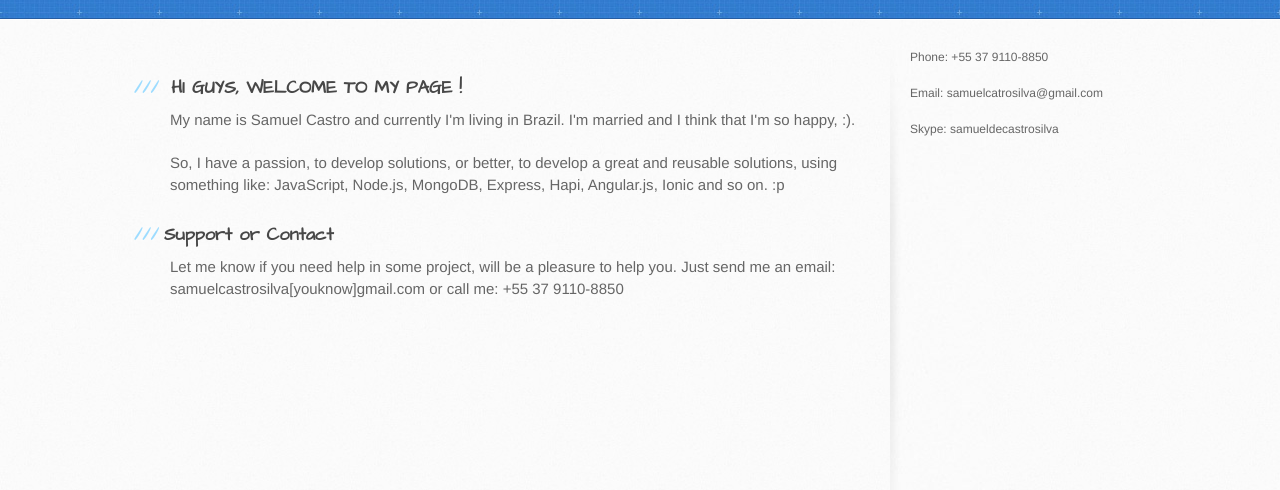
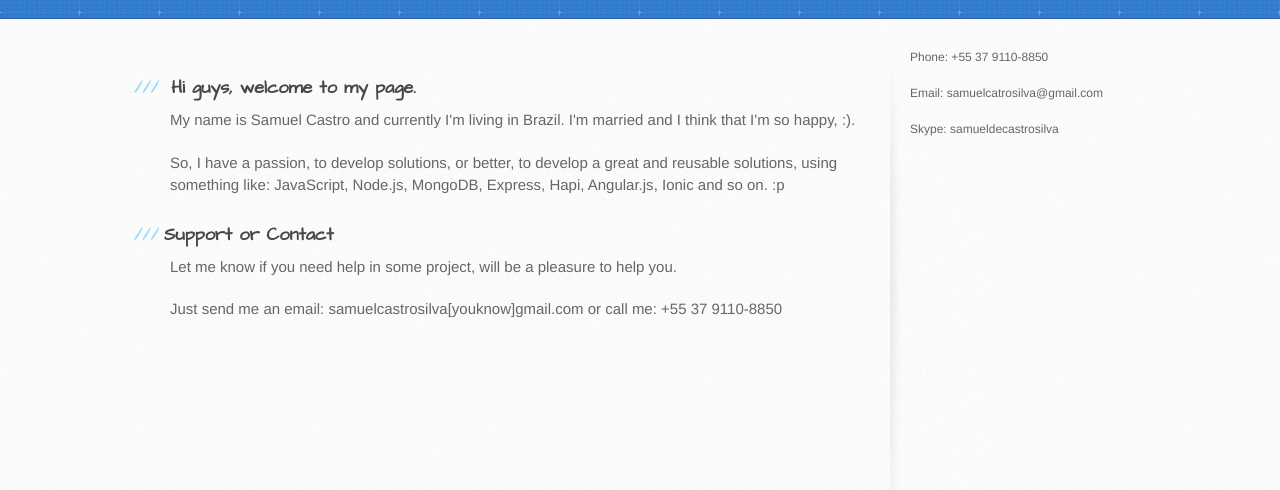
Before and after one commit to samuelcastro/samuelcastro.github.io, a plain HTML site: page index.html in a window 1280 px wide. Shown: the part 148-638 px from the top of the page. Drawn offline with Linux system fonts and the light colour scheme.

Commit message:
Changing my profile

```diff
--- a/index.html
+++ b/index.html
@@ -29,7 +29,7 @@
       <div class="inner clearfix">
         <section id="main-content">
           <h3>
-<a name="welcome-to-github-pages" class="anchor" href="#welcome-to-github-pages"><span class="octicon octicon-link"></span></a>HI GUYS, WELCOME TO MY PAGE !</h3>
+<a name="welcome-to-github-pages" class="anchor" href="#welcome-to-github-pages"><span class="octicon octicon-link"></span></a>Hi guys, welcome to my page.</h3>
 
 <p>My name is Samuel Castro and currently I'm living in Brazil. I'm married and I think that I'm so happy, :).</p>
 <p>So, I have a passion, to develop solutions, or better, to develop a great and reusable solutions, using something like: <b>JavaScript</b>, <b>Node.js</b>, <b>MongoDB</b>, <b>Express</b>,
@@ -37,7 +37,8 @@
 
 <h3><a name="support-or-contact" class="anchor" href="#support-or-contact"><span class="octicon octicon-link"></span></a>Support or Contact</h3>
 
-<p>Let me know if you need help in some project, will be a pleasure to help you. Just send me an email: <b>samuelcastrosilva[youknow]gmail.com</b> or call me: <b>+55 37 9110-8850</b></p>
+<p>Let me know if you need help in some project, will be a pleasure to help you.</p>
+  <p>Just send me an email: <b>samuelcastrosilva[youknow]gmail.com</b> or call me: <b>+55 37 9110-8850</b></p>
         </section>
 
         <aside id="sidebar">
```
